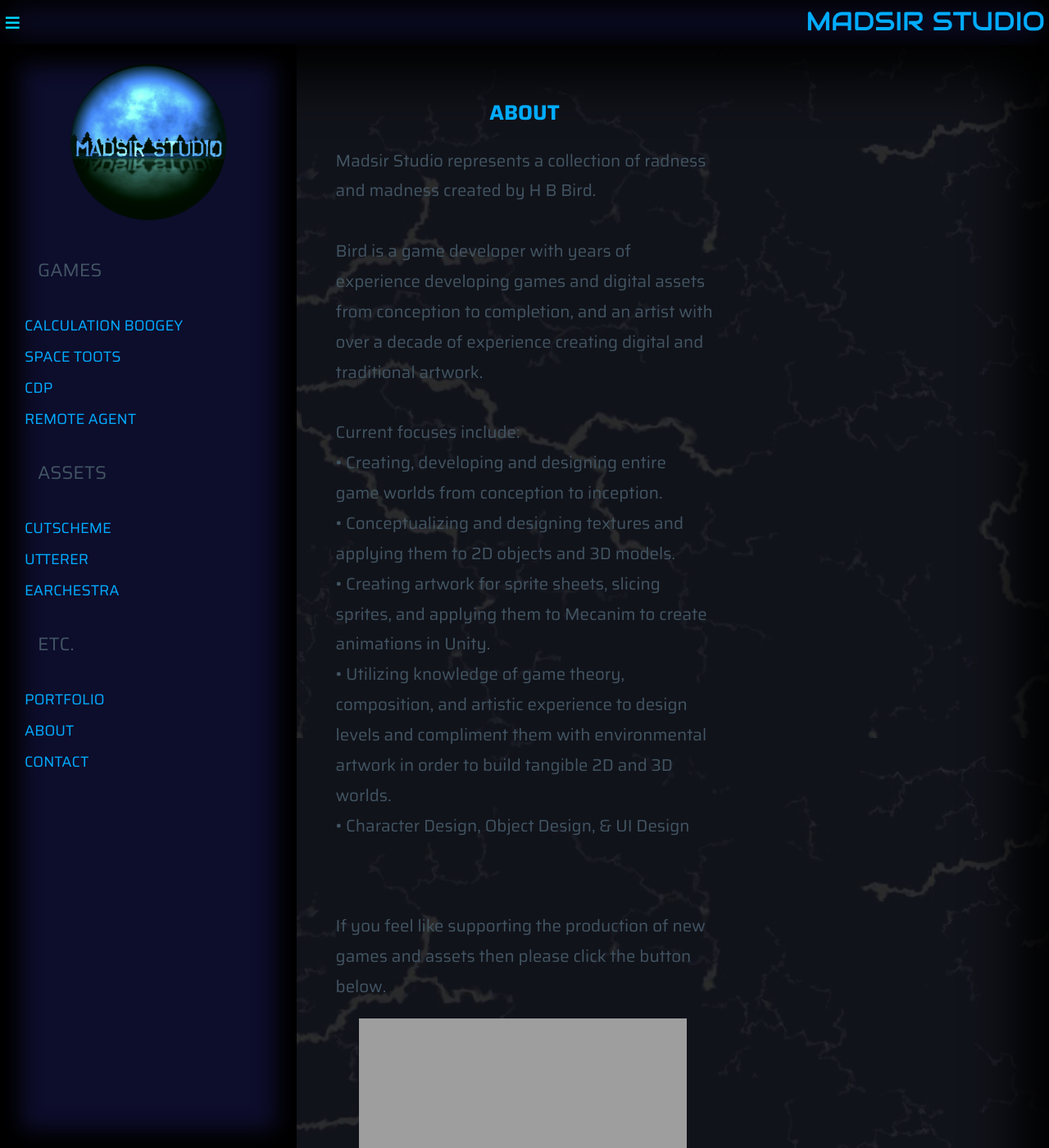
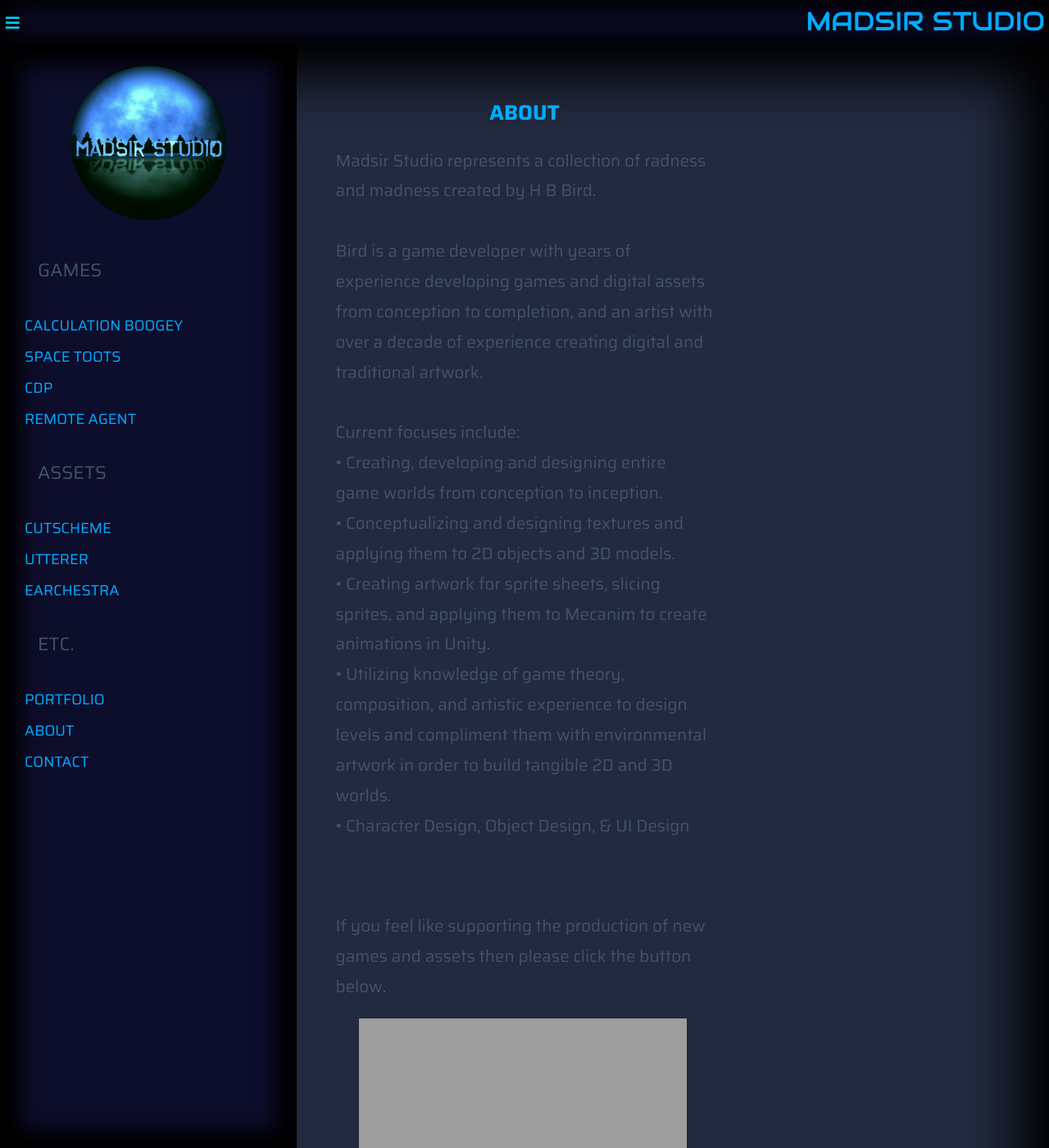
Before and after one commit to Madsir/madsirstudio.github.io, a Jekyll site: the page built from about/index.html, in a window 1280 px wide and 1400 px high. Shown: the whole window at 82% size. Built offline with Jekyll 4.4.1, drawn with Linux system fonts in a browser that asks for light colours; grey boxes are pictures that could not be loaded.

Commit message:
Update index.html

```diff
--- a/about/index.html
+++ b/about/index.html
@@ -12,7 +12,7 @@ title: About Madsir Studio
   height:100%;
 }
 .centerdiv {
-  background-color: rgba(0,0,0,0.5);
+  background-color:#222a3f;
   box-shadow: inset 0 0 5em 3em #000;
 }
 p {
```
